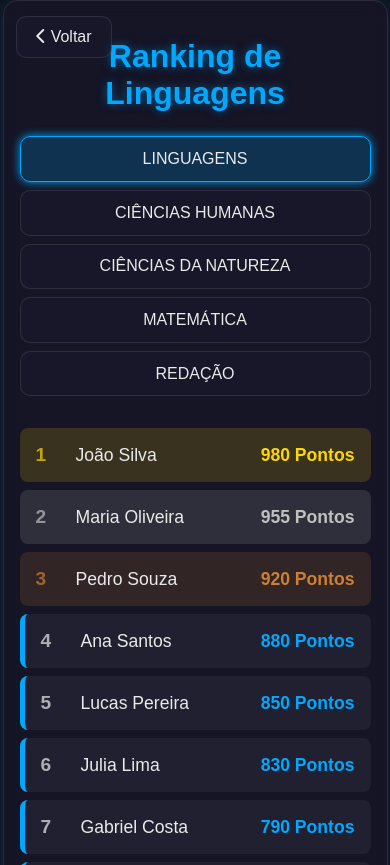
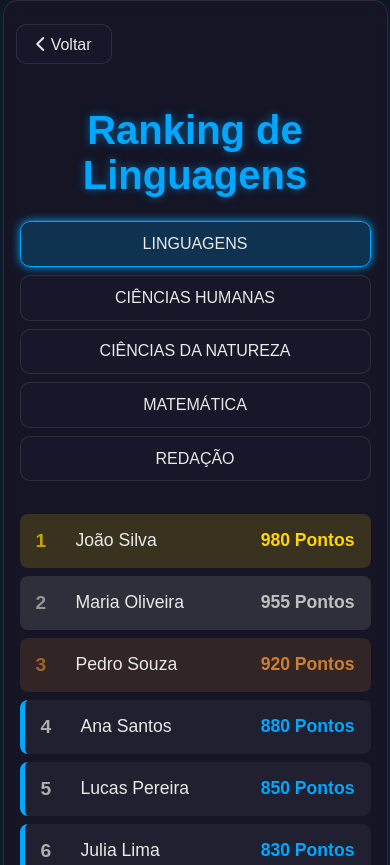
Before and after one commit to joaofer10/ranking, a plain HTML site: page index.html in a window 390 px wide. Shown: the top 865 px of the page. Drawn offline with Linux system fonts and the light colour scheme.

Commit message:
tent2 responsividade 13-08-25

```diff
--- a/index.html
+++ b/index.html
@@ -231,46 +231,28 @@
         transition: opacity 0.5s ease-in, transform 0.5s ease-in;
     }
 
-    /* Media Queries para responsividade */
-    /* Media Queries para responsividade */
+/* Media Queries para responsividade */
 @media (max-width: 600px) {
+    /* Ajustes para o botão de Voltar */
     .back-btn {
-        top: 1rem;
+        top: 1.5rem; /* Ajuste para a nova posição do topo */
         left: 1rem;
-        z-index: 10; /* Garante que esteja na frente também em telas pequenas */
-    }
-    h1 {
-        font-size: 2rem;
-    }
-    /* Ajusta a margem do título para dar espaço ao botão */
-    .ranking-title {
-        margin-top: 2rem; /* Adiciona uma margem superior */
-    }
-    .ranking-wrapper {
-        padding-top: 3rem; /* Aumenta o preenchimento superior do container */
-    }
-    .select-materia {
-        flex-direction: column;
-        gap: 0.5rem;
-    }
-    .materia-btn {
-        width: 100%;
-    }
-}
-    /* Media Queries para responsividade */
-@media (max-width: 600px) {
-    .back-btn {
-        top: 1rem;
-        left: 1rem;
+        height: 2.5rem; /* Define a altura do botão */
+        z-index: 10; /* Garante que esteja na frente do conteúdo */
     }
 
-    /* Outras alterações de responsividade */
-    h1 {
-        font-size: 2rem;
+    /* Ajustes para o título do ranking e o container principal */
+    .ranking-title {
+        margin-top: 2.5rem; /* Aumenta a margem superior para dar espaço ao botão */
+        font-size: 2rem; /* Mantém o tamanho da fonte do título */
     }
+
     .ranking-wrapper {
-        padding: 1rem;
+        padding: 1rem; /* Adiciona um preenchimento geral de 1rem */
+        padding-top: 5rem; /* Aumenta o preenchimento superior para afastar todo o conteúdo do topo */
     }
+
+    /* Ajustes para os botões de matéria */
     .select-materia {
         flex-direction: column;
         gap: 0.5rem;
```
